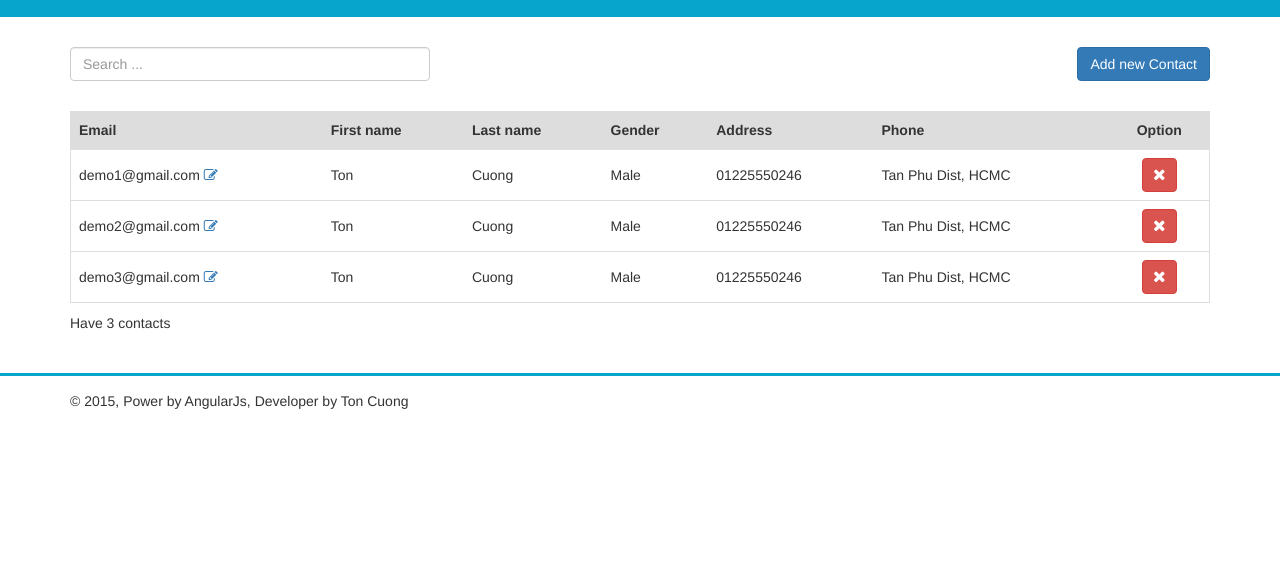
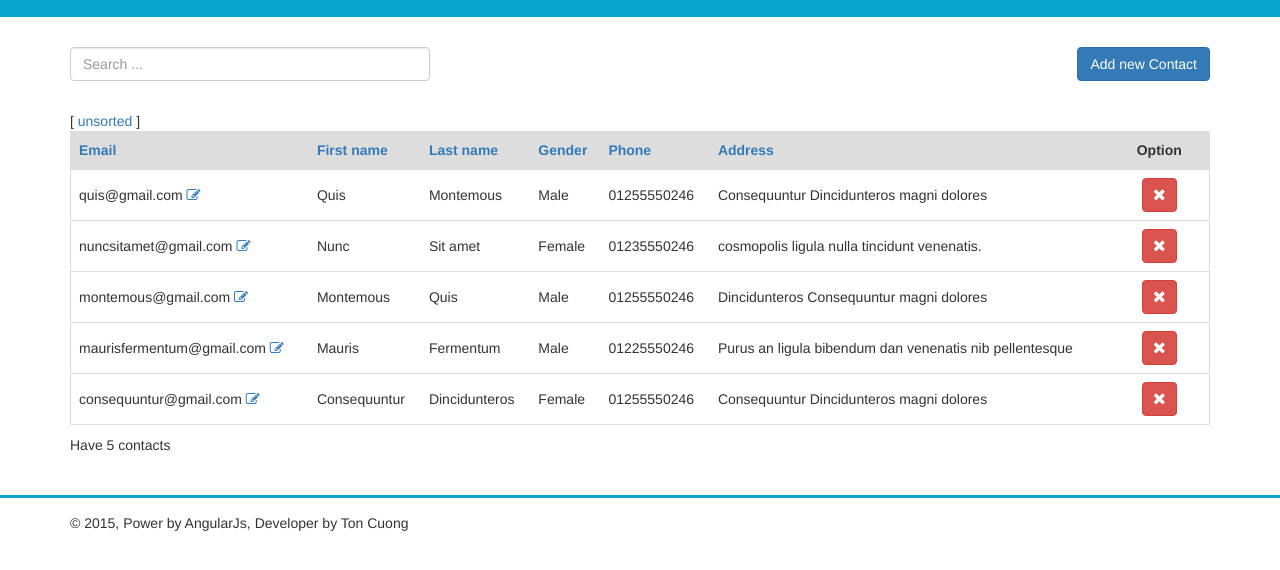
Before and after one commit to ttquoccuong/contact-management, a plain HTML site: page index.html in a window 1280 px wide. Shown: the part 56-626 px from the top of the page. Drawn offline with nearby package versions, Linux system fonts and the light colour scheme; some packages are replaced by stand-ins of ours.

Commit message:
add sort

```diff
--- a/index.html
+++ b/index.html
@@ -15,7 +15,6 @@
 		<script src="https://code.jquery.com/jquery.js"></script>
 		<script src="https://maxcdn.bootstrapcdn.com/bootstrap/3.3.5/js/bootstrap.min.js"></script>
 		<script src="https://ajax.googleapis.com/ajax/libs/angularjs/1.4.7/angular.min.js"></script>
-		<script src="https://ajax.googleapis.com/ajax/libs/angularjs/1.4.7/angular-route.min.js"></script>
 		<script src="js/app.js"></script>
 
 		<!-- HTML5 Shim and Respond.js IE8 support of HTML5 elements and media queries -->
@@ -36,37 +35,38 @@
 				<div class="contact-manage" ng-app="contactManagement">
 					<div ng-controller="ListContactCtrl">
 						<div class="row toolbar">
-							<div class="col-xs-4 col-sm-4 col-md-4 col-lg-4">
+							<div class="col-xs-8 col-sm-4">
 								<div class="search-box">
 									<input type="text" class="form-control" placeholder="Search ..." ng-model="query">
 								</div>
 							</div>
-							<div class="col-xs-8 col-sm-8 col-md-8 col-lg-8">
+							<div class="col-xs-4 col-sm-8">
 								<button class="btn btn-primary pull-right" data-toggle="modal" data-target="#addNewModal">Add new Contact</button>
 							</div>
 						</div>
 
 						<div class="table-responsive list-view">
+							[ <a href="" ng-click="predicate=''">unsorted</a> ]
 							<table class="table table-hover">
 								<thead>
 									<tr>
-										<th>Email</th>
-										<th>First name</th>
-										<th>Last name</th>
-										<th>Gender</th>
-										<th>Address</th>
-										<th>Phone</th>
+										<th><a href="" ng-click="order('email')">Email</a></th>
+										<th><a href="" ng-click="order('firstname')">First name</a></th>
+										<th><a href="" ng-click="order('lastname')">Last name</a></th>
+										<th><a href="" ng-click="order('gender')">Gender</a></th>
+										<th><a href="" ng-click="order('phone')">Phone</a></th>
+										<th><a href="" ng-click="order('address')">Address</a></th>
 										<th>Option</th>
 									</tr>
 								</thead>
-								<tbody ng-repeat="contact in contacts | filter:query">
+								<tbody ng-repeat="contact in contacts | filter:query | orderBy:predicate:reverse">
 									<tr>
 										<td>
 											{{contact.email}}
-											<a href="#" ng-show="!showUpdate" ng-click="someNewEmail = contact.email; showUpdate = true"><i class="fa fa-edit"></i></a>
+											<a href="#" ng-show="!showUpdate" ng-click="newEmail = contact.email; showUpdate = true"><i class="fa fa-edit"></i></a>
 											<div ng-show="showUpdate">
-												<input type="text" ng-model="someNewEmail">
-												<input type="button" value="update" ng-click="updateName(contact, someNewEmail); showUpdate = false;">
+												<input type="text" ng-model="newEmail">
+												<input type="button" value="update" ng-click="update(contact.email, newEmail); showUpdate = false;">
 											</div>
 										</td>
 										<td>{{contact.firstname}}</td>
@@ -131,55 +131,6 @@
 								</div>
 							</div>
 						</div>
-
-						<!-- Add New Modal -->
-						<div class="modal fade" id="updateModal" tabindex="-1" role="dialog" aria-labelledby="updateModal" ng-controller="EditContactCtrl">
-							<div class="modal-dialog" role="document">
-								<div class="modal-content">
-									<form ng-submit="update(contact)">
-										<div class="modal-header">
-											<button type="button" class="close" data-dismiss="modal" aria-label="Close"><span aria-hidden="true">&times;</span></button>
-											<h4 class="modal-title" id="myModalLabel">Add new Contact</h4>
-										</div>
-										<div class="modal-body">
-												<div class="input-group">
-													<span class="input-group-addon"><i class="fa fa-envelope-o"></i></span>
-													<input type="text" class="form-control" placeholder="Email" required="required" ng-value="email" ng-model="contact.email">
-												</div>
-												<div class="input-group">
-													<span class="input-group-addon"><i class="fa fa-user"></i></span>
-													<input type="text" class="form-control" placeholder="First Name" ng-value="firstname" ng-model="contact.firstname">
-												</div>
-												<div class="input-group">
-													<span class="input-group-addon"><i class="fa fa-user"></i></span>
-													<input type="text" class="form-control" placeholder="Last Name" required="required" ng-value="lastname" ng-model="contact.lastname">
-												</div>
-												<div class="input-group">
-													<span class="input-group-addon"><i class="fa fa-genderless"></i></span>
-													<select name="" class="form-control" ng-model="contact.gender">
-														<option value="">Gender</option>
-														<option value="">Male</option>
-														<option value="">Female</option>
-														<option value="">Others</option>
-													</select>
-												</div>
-												<div class="input-group">
-													<span class="input-group-addon"><i class="fa fa-phone"></i></span>
-													<input type="text" class="form-control" placeholder="Address" ng-value="phone" ng-model="contact.address">
-												</div>
-												<div class="input-group">
-													<span class="input-group-addon"><i class="fa fa-location-arrow"></i></span>
-													<input type="text" class="form-control" placeholder="Phone Number" ng-value="address" ng-model="contact.phone">
-												</div>
-										</div>
-										<div class="modal-footer">
-											<button type="button" class="btn btn-default" data-dismiss="modal">Close</button>
-											<button type="submit" class="btn btn-primary">Save</button>
-										</div>
-									</form>
-								</div>
-							</div>
-						</div>
 					</div>
 				</div>
 			</div>
--- a/js/app.js
+++ b/js/app.js
@@ -4,30 +4,48 @@ contactManagement.controller('ListContactCtrl', function ($scope){
 	$scope.contacts = [
 		{
 			id:1,
-			email:'demo1@gmail.com',
-			firstname: 'Ton',
-			lastname: 'Cuong',
+			email:'maurisfermentum@gmail.com',
+			firstname: 'Mauris',
+			lastname: 'Fermentum',
 			gender: 'Male',
 			phone: '01225550246',
-			address: 'Tan Phu Dist, HCMC'
+			address: 'Purus an ligula bibendum dan venenatis nib pellentesque'
 		},
 		{
 			id:2,
-			email:'demo2@gmail.com',
-			firstname: 'Ton',
-			lastname: 'Cuong',
-			gender: 'Male',
-			phone: '01225550246',
-			address: 'Tan Phu Dist, HCMC'
+			email:'nuncsitamet@gmail.com',
+			firstname: 'Nunc',
+			lastname: 'Sit amet',
+			gender: 'Female',
+			phone: '01235550246',
+			address: 'cosmopolis ligula nulla tincidunt venenatis.'
 		},
 		{
 			id:3,
-			email:'demo3@gmail.com',
-			firstname: 'Ton',
-			lastname: 'Cuong',
+			email:'montemous@gmail.com',
+			firstname: 'Montemous',
+			lastname: 'Quis',
 			gender: 'Male',
-			phone: '01225550246',
-			address: 'Tan Phu Dist, HCMC'
+			phone: '01255550246',
+			address: 'Dincidunteros Consequuntur magni dolores'
+		},
+		{
+			id:4,
+			email:'quis@gmail.com',
+			firstname: 'Quis',
+			lastname: 'Montemous',
+			gender: 'Male',
+			phone: '01255550246',
+			address: 'Consequuntur Dincidunteros magni dolores'
+		},
+		{
+			id:5,
+			email:'consequuntur@gmail.com',
+			firstname: 'Consequuntur',
+			lastname: 'Dincidunteros',
+			gender: 'Female',
+			phone: '01255550246',
+			address: 'Consequuntur Dincidunteros magni dolores'
 		}
 	];
 
@@ -39,8 +57,15 @@ contactManagement.controller('ListContactCtrl', function ($scope){
 		});
 	};
 
-	$scope.updateName = function(contact, newEmail){
-		contact.email = newEmail;
+	$scope.update = function(email, newEmail){
+		email = newEmail;
+	};
+
+	$scope.predicate = 'email';
+	$scope.reverse = true;
+	$scope.order = function(predicate) {
+		$scope.reverse = ($scope.predicate === predicate) ? !$scope.reverse : false;
+		$scope.predicate = predicate;
 	};
 
 });
```
